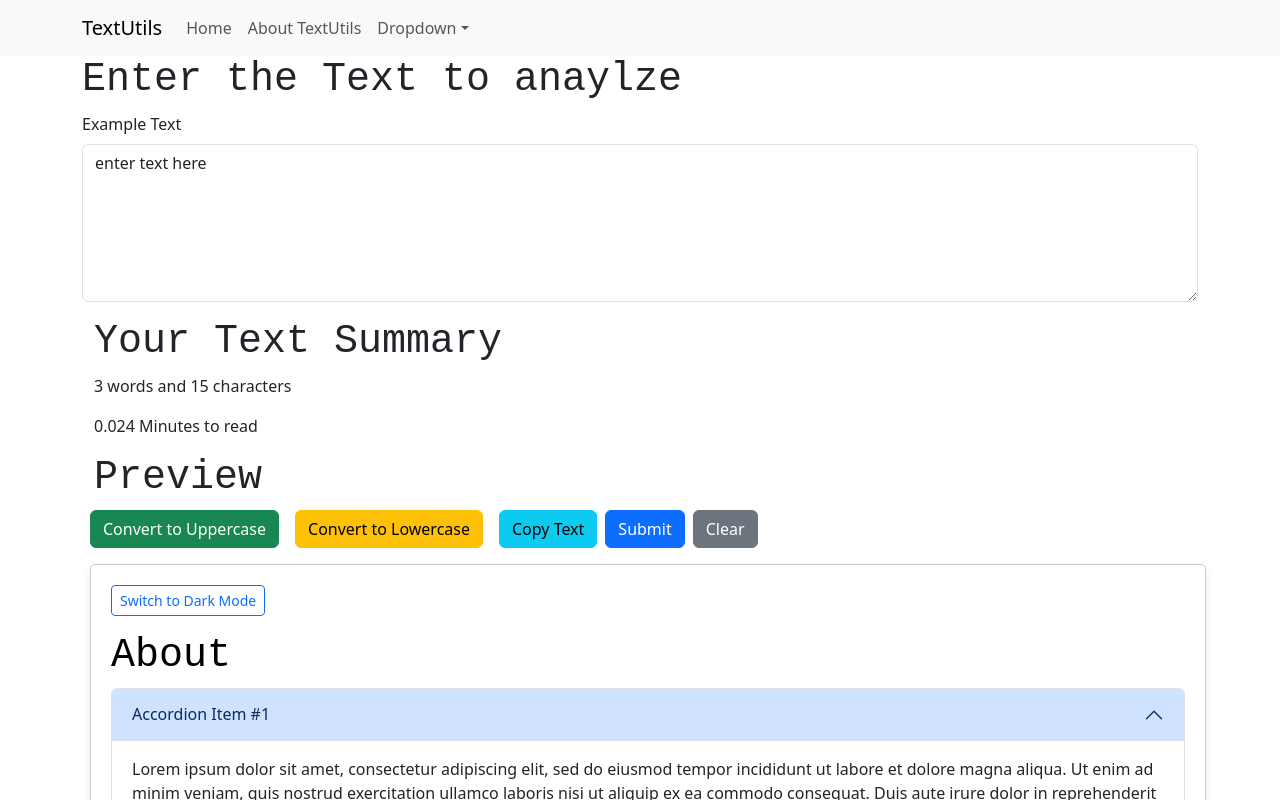
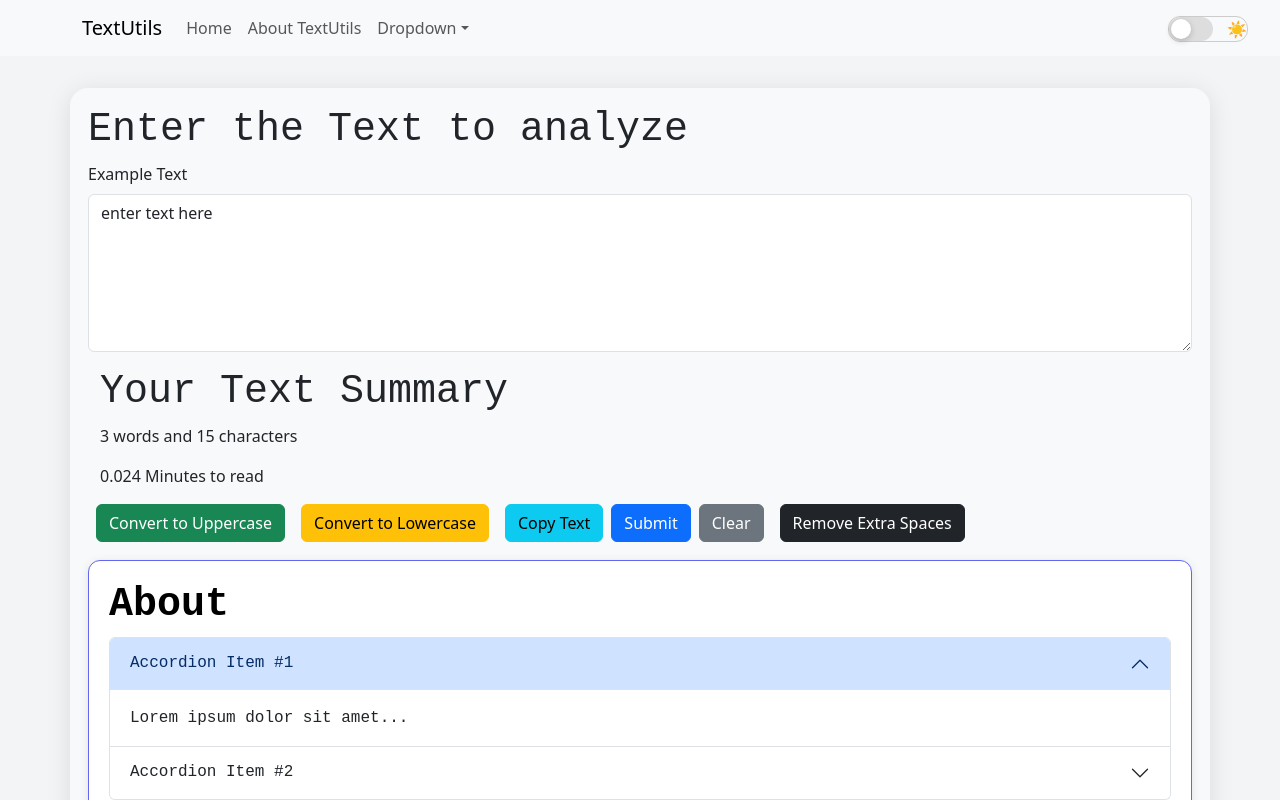
Before and after one commit to Leojin7/my-textutils-app, a React (Create React App) app: page / in a window 1280 px wide. Shown: the top 800 px of the page. Built offline with nearby package versions, Linux system fonts and the light colour scheme.

Commit message:
Initial commit

```diff
--- a/package.json
+++ b/package.json
@@ -11,6 +11,7 @@
     "react": "^19.1.1",
     "react-bootstrap": "^2.10.10",
     "react-dom": "^19.1.1",
+    "react-router-dom": "^7.8.1",
     "react-scripts": "5.0.1",
     "web-vitals": "^2.1.4"
   },
--- a/public/index.html
+++ b/public/index.html
@@ -6,12 +6,12 @@
   <link rel="icon" href="%PUBLIC_URL%/favicon.ico" />
   <meta name="viewport" content="width=device-width, initial-scale=1" />
   <meta name="theme-color" content="#000000" />
-  <meta name="description" content="Web site created using create-react-app" />
+  <meta name="description" content="Text Utils is TextBased utility to analyze ur text" />
   <link rel="apple-touch-icon" href="%PUBLIC_URL%/logo192.png" />
 
   <link rel="manifest" href="%PUBLIC_URL%/manifest.json" />
 
-  <title>React App</title>
+  <title>TextUtils-Home</title>
 </head>
 
 <body>
--- a/src/App.css
+++ b/src/App.css
@@ -50,6 +50,11 @@ img {
   margin-right: 1300px;
 }
 
+
+.courier{
+font-family: 'Courier New', Courier, monospace;
+
+}
 h1{
 font-size: small;
 font-family: 'Courier New', Courier, monospace;
--- a/src/App.js
+++ b/src/App.js
@@ -1,17 +1,38 @@
-import React from 'react'
+import React, { useState, useEffect } from 'react'
 import './App.css'
 import TextForm from './components/TextForm'
 import AppNavbar from './components/Navbar'
 import About from './components/About'
+import ThemeToggle from './components/ThemeToggle'
 
 const App = () => {
+  const [dark, setDark] = useState(false);
+  useEffect(() => {
+    document.body.style.background = dark ? '#222831' : '#f3f4f6';
+    document.body.style.color = dark ? '#f1f5f9' : '#222831';
+    document.title = 'TextUtils-Mode ' + (dark ? 'Dark' : 'Light');
+
+
+  }, [dark]);
+
   return (
     <>
-      <AppNavbar title="TextUtils" aboutText="About TextUtils" />
-      <div className='container'>
-        <TextForm heading="Enter the Text to anaylze" />
+      <ThemeToggle dark={dark} toggleDark={() => setDark((d) => !d)} />
 
-        <About />
+      <AppNavbar title="TextUtils" aboutText="About TextUtils" dark={dark} />
+
+      <div className={dark ? 'container bg-dark text-light' : 'container bg-light text-dark'} style={{
+        borderRadius: "18px",
+        padding: "18px",
+        marginTop: "32px",
+        boxShadow: "0 4px 24px rgba(0,0,0,0.10)",
+
+      }}>
+
+
+        <TextForm heading="Enter the Text to analyze" dark={dark} />
+        <About dark={dark} />
+
       </div>
     </>
   )
--- a/src/components/About.js
+++ b/src/components/About.js
@@ -1,59 +1,41 @@
-import React, { useState } from 'react'
+import React from 'react'
 import Accordion from 'react-bootstrap/Accordion'
 
-const About = () => {
-  const [dark, setDark] = useState(false)
-
+const About = ({ dark }) => {
   const aboutStyle = {
     color: dark ? 'white' : 'black',
-    backgroundColor: dark ? '#4d5156ff' : 'white',
+    backgroundColor: dark ? '#222831' : 'white',
     padding: '20px',
-    border: '1px solid #ccc',
-    boxShadow: '0 4px 8px rgba(0, 0, 0, 0.1)',
-    margin: '20px 0',
-    borderRadius: '5px',
+    borderColor: dark ? '#6366f1' : '#ccc',
+    boxShadow: dark ? '0 4px 24px rgba(0,0,0.10)' : '0 2px 10px rgba(0,0,0,0.10)',
+    borderWidth: '1px',
+    border: '1px solid #6366f1',
+    borderRadius: '12px',
+    margin: '18px 0',
+    fontFamily: 'Courier New, Courier, monospace',
     transition: 'background-color 0.3s, color 0.3s',
-  }
+  };
+
+
   return (
-    <div className="container my-3 mx-2" style={aboutStyle}>
-      {/* Toggle button */}
-      <button className="btn btn-sm btn-outline-primary mb-3"
-        onClick={() => setDark(!dark)}
-      >
-        {dark ? 'Switch to Light Mode' : 'Switch to Dark Mode'}
-      </button>
-
-      <h1>About</h1>
-      <Accordion defaultActiveKey="0">
+    <div style={aboutStyle}>
+      <h1 className='courier' style={{ fontWeight: '700', fontFamily: 'Courier New, Courier, monospace' }}>About</h1>
+      <Accordion defaultActiveKey="0" flush={dark}>
         <Accordion.Item eventKey="0">
           <Accordion.Header>Accordion Item #1</Accordion.Header>
           <Accordion.Body>
-            Lorem ipsum dolor sit amet, consectetur adipiscing elit, sed do
-            eiusmod tempor incididunt ut labore et dolore magna aliqua. Ut enim ad
-            minim veniam, quis nostrud exercitation ullamco laboris nisi ut
-            aliquip ex ea commodo consequat. Duis aute irure dolor in
-            reprehenderit in voluptate velit esse cillum dolore eu fugiat nulla
-            pariatur. Excepteur sint occaecat cupidatat non proident, sunt in
-            culpa qui officia deserunt mollit anim id est laborum.
+            Lorem ipsum dolor sit amet...
           </Accordion.Body>
         </Accordion.Item>
         <Accordion.Item eventKey="1">
           <Accordion.Header>Accordion Item #2</Accordion.Header>
           <Accordion.Body>
-            Lorem ipsum dolor sit amet, consectetur adipiscing elit, sed do
-            eiusmod tempor incididunt ut labore et dolore magna aliqua. Ut enim ad
-            minim veniam, quis nostrud exercitation ullamco laboris nisi ut
-            aliquip ex ea commodo consequat. Duis aute irure dolor in
-            reprehenderit in voluptate velit esse cillum dolore eu fugiat nulla
-            pariatur. Excepteur sint occaecat cupidatat non proident, sunt in
-            culpa qui officia deserunt mollit anim id est laborum.
+            Lorem ipsum dolor sit amet...
           </Accordion.Body>
         </Accordion.Item>
       </Accordion>
+    </div >
+  );
+};
 
-
-    </div>
-  )
-}
-
-export default About
+export default About;
--- a/src/components/TextForm.js
+++ b/src/components/TextForm.js
@@ -34,6 +34,10 @@ const TextForm = (props) => {
     setText('');  // Clear the text area
   }
 
+  const handleExtraSpaces = () => {
+    let newText = text.split(/[ ]+/).join(' ');
+    setText(newText);
+  }
 
   return (
     <div>
@@ -53,7 +57,7 @@ const TextForm = (props) => {
         <h1>Your Text Summary</h1>
         <p>{text.split(' ').length} words and {text.length} characters</p>
         <p>{0.008 * text.split(' ').length} Minutes to read</p>
-        <h1>Preview</h1>
+
 
       </div>
 
@@ -62,6 +66,8 @@ const TextForm = (props) => {
       <button className="btn btn-info mx-2" onClick={handleCopy}>Copy Text</button>
       <button className="btn btn-primary" onClick={handleSubmit}>Submit</button>
       <button className="btn btn-secondary mx-2" onClick={handleClear}>Clear</button>
+      <button className="btn btn-dark mx-2" onClick={handleExtraSpaces}>Remove Extra Spaces</button>
+
 
 
     </div>
--- /dev/null
+++ b/src/components/ThemeToggle.js
@@ -0,0 +1,60 @@
+import React from 'react';
+
+const ThemeToggle = ({ dark, toggleDark }) => (
+  <div style={{ position: 'absolute', top: 16, right: 32, zIndex: 1000 }}>
+    <label className="theme-switch">
+      <input type="checkbox" checked={dark} onChange={toggleDark} />
+      <span className="slider" />
+      <span className="theme-label">{dark ? '🌙' : '☀️'}</span>
+    </label>
+    {/* Style */}
+    <style>{`
+      .theme-switch {
+        display: flex;
+        align-items: center;
+        cursor: pointer;
+        font-size: 1rem;
+        border: 1px solid #ccc;
+        border-radius: 12px;
+      }
+      .theme-switch input {
+        display: none;
+      }
+      .slider {
+        width: 44px;
+        height: 24px;
+        background: #ddd;
+        border-radius: 12px;
+        position: relative;
+        margin-right: 10px;
+
+
+        transition: background 0.3s;
+      }
+      .slider:after {
+        content: '';
+        position: absolute;
+        top: 2px;
+        left: 2px;
+        width: 20px;
+        height: 20px;
+        background: #fff;
+        border-radius: 50%;
+        transition: transform 0.3s;
+        box-shadow: 0 2px 6px rgba(0,0,0,0.2);
+      }
+      input:checked + .slider {
+        background: #222831;
+      }
+      input:checked + .slider:after {
+        transform: translateX(20px);
+        background: #6366f1;
+      }
+      .theme-label {
+        margin-left: 4px;
+      }
+    `}</style>
+  </div>
+);
+
+export default ThemeToggle;
```
Also changed, not shown: 1 other file (tests, documents, lock files or other folders).
